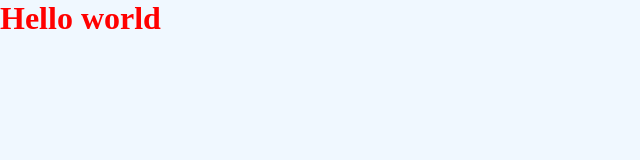
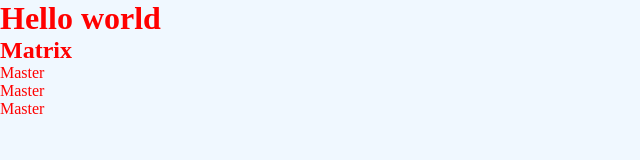
Before and after one commit to ToreTurkmen/github, a plain HTML site: page index.html in a window 1280 px wide. Shown: the whole page, without its empty margins (0-640 px from the left). Drawn offline with Linux system fonts and the light colour scheme.

Commit message:
first commit

```diff
--- a/index.html
+++ b/index.html
@@ -9,8 +9,15 @@
 </head>
 <body>
   <div>
-    <h1>Hello world
-    </h1>
+    <h1>Hello world</h1>
+    <h2> Matrix</h2>
+  </div>
+  <div>
+    <ul>
+      <li>Master</li>
+      <li>Master</li>
+      <li>Master</li>
+    </ul>
   </div>
 
 </body>
```
